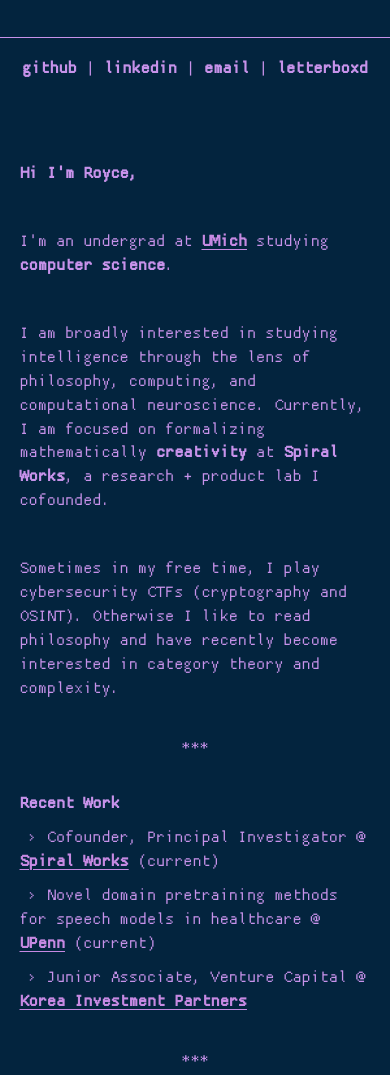
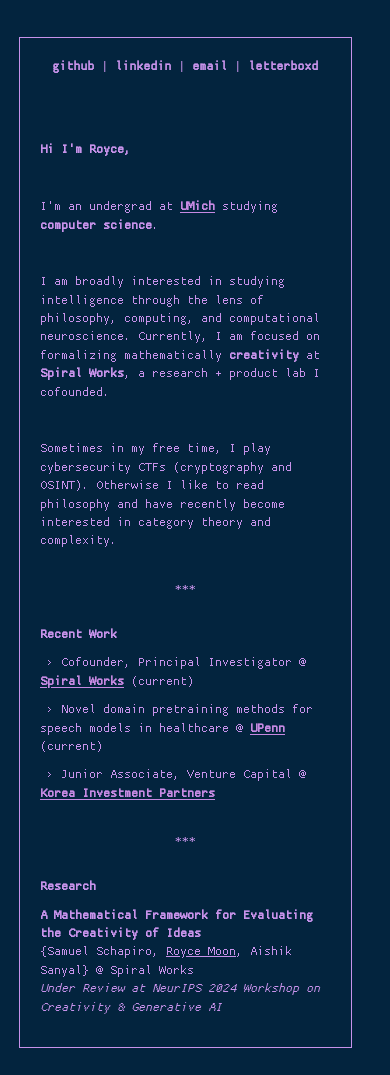
Before and after one commit to 0xm00n/roycemoon.org, a plain HTML site: page index.html in a window 390 px wide. Shown: the top 1075 px of the page. Drawn offline with nearby package versions, Linux system fonts and the light colour scheme.

Commit message:
fixed mobile view

```diff
--- a/style/index.css
+++ b/style/index.css
@@ -97,3 +97,16 @@ a {
     text-decoration-color: rgb(198, 137, 226);
     text-underline-offset: 0.1em;
 }
+
+@media (max-width: 980px) {
+    .container {
+      width: 95%;
+      padding: 0 40px;
+      box-sizing: border-box;
+    }
+
+    .content {
+      width: 100%;
+      font-size: 1.0em;
+    }
+}
```
